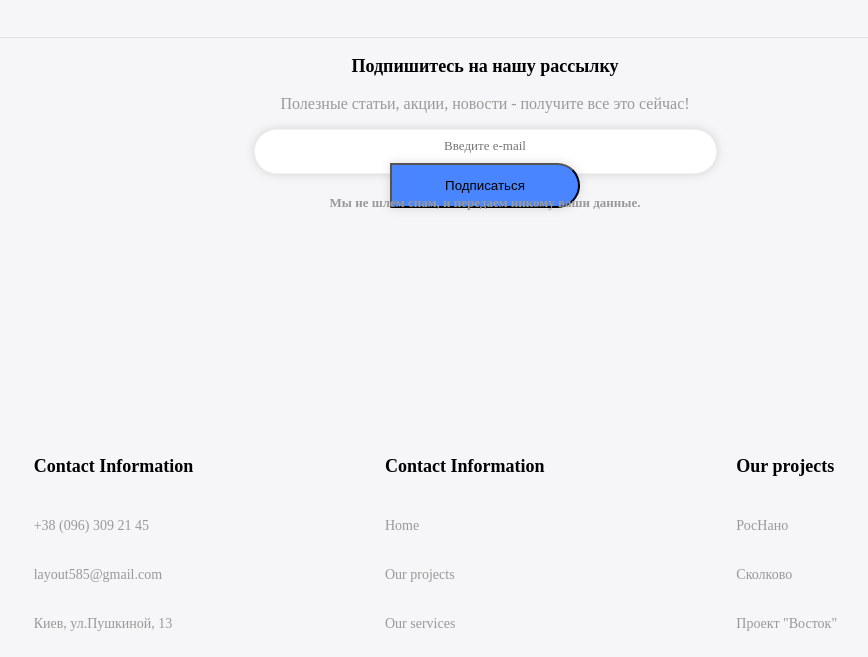
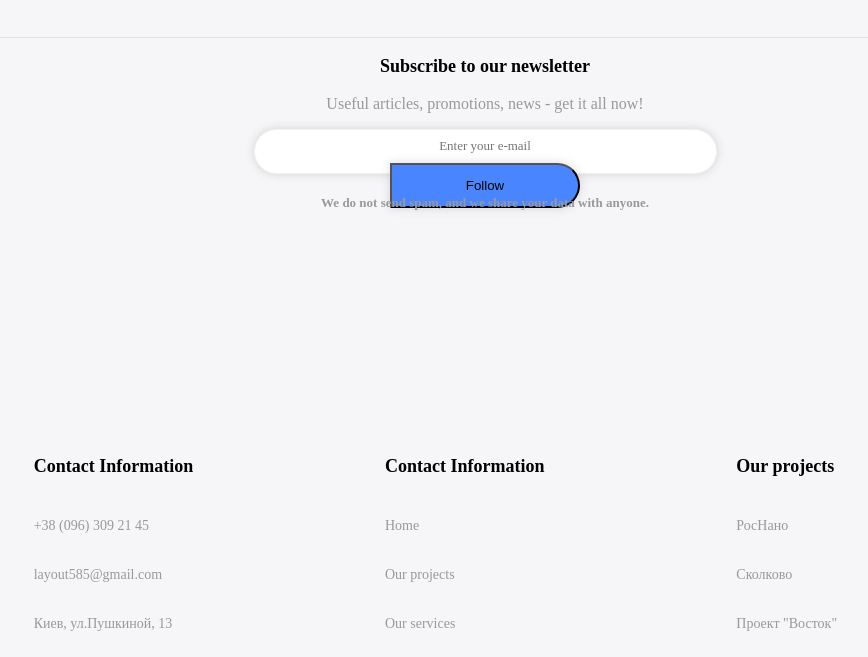
Before and after one commit to Vlada-Hudyma/Final-Project, a plain HTML site: page Advanced IT studio/main.html in a window 1280 px wide. Shown: the part 3875-4532 px from the top of the page, without its empty margins (155-1023 px from the left). Drawn offline with nearby package versions, Linux system fonts and the light colour scheme; files that its build step writes are made by us from their sources; files whose address does not match are found by name.

Commit message:
Update main.html

```diff
--- a/Advanced IT studio/main.html
+++ b/Advanced IT studio/main.html
@@ -223,15 +223,15 @@
                     </div>
 
                     <div class="video__content-mailing">
-                        <h3>Подпишитесь на нашу рассылку</h3>
-                        <p>Полезные статьи, акции, новости - получите все это сейчас!</p>
+                        <h3>Subscribe to our newsletter</h3>
+                        <p>Useful articles, promotions, news - get it all now!</p>
                         <form id="asd_subscribe_form" method="post" action="/">
                             <div class="submit_group">
-                                <input type="text" placeholder="Введите e-mail" value="" id = "enter_email" name="asd_email">
-                                <input type="submit" value="Подписаться" id="asd_subscribe_submit" name="asd_submit">
+                                <input type="text" placeholder="Enter your e-mail" value="" id = "enter_email" name="asd_email">
+                                <input type="submit" value="Follow" id="asd_subscribe_submit" name="asd_submit">
                             </div>
                         </form>
-                        <h5>Мы не шлем спам, и передаем никому ваши данные.</h5>
+                        <h5>We do not send spam, and we share your data with anyone.</h5>
                     </div>
                 </div>
             </div>
```
